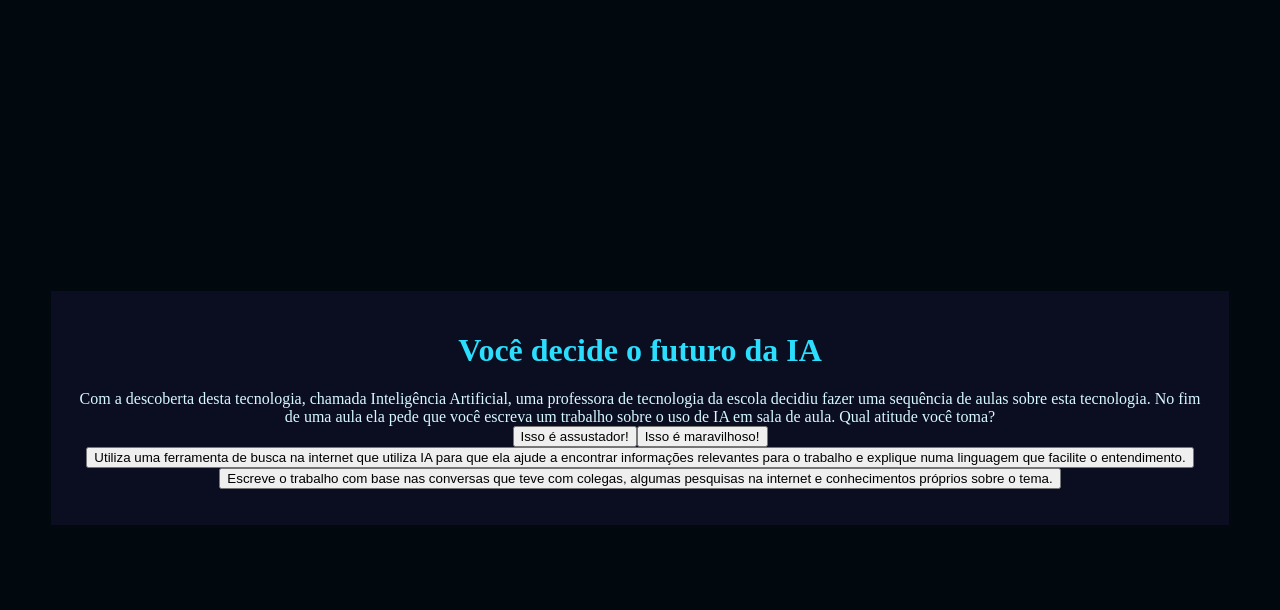
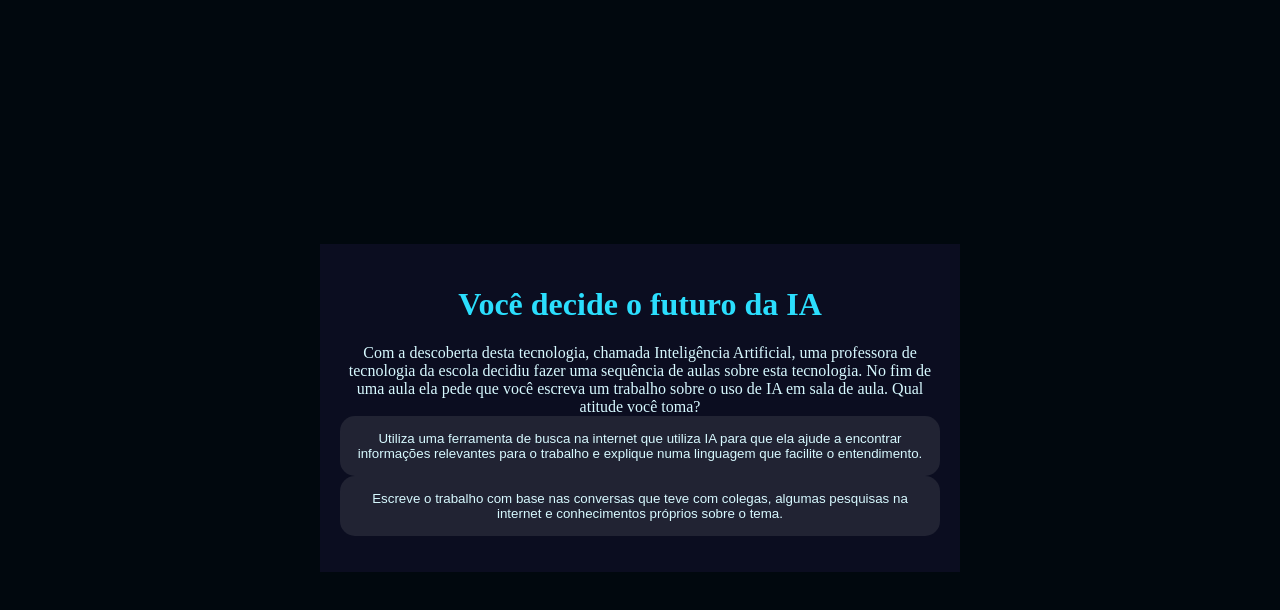
Before and after one commit to KaykyLeoo/Inteligencia-Artificial, a plain HTML site: page index.html in a window 1280 px wide. Both pictures are taken after a click on the button "Isso é assustador!". Drawn offline with Linux system fonts and the light colour scheme.

Commit message:
AULA FINAL

```diff
--- a/script.js
+++ b/script.js
@@ -10,11 +10,11 @@ const perguntas = [
         alternativas: [
             {
                 texto: "Isso é assustador!",
-                afirmacao: "afirmação"
+                afirmacao: "No início ficou com medo do que essa tecnologia pode fazer. "
             },
             {
                 texto: "Isso é maravilhoso!",
-                afirmacao: "afirmação"
+                afirmacao: "Quis saber como usar IA no seu dia a dia."
             }
         ]
     },
@@ -23,11 +23,11 @@ const perguntas = [
         alternativas: [
             {
                 texto: "Utiliza uma ferramenta de busca na internet que utiliza IA para que ela ajude a encontrar informações relevantes para o trabalho e explique numa linguagem que facilite o entendimento.",
-                afirmacao: "afirmação"
+                afirmacao: "Conseguiu utilizar a IA para buscar informações úteis."
             },
             {
                 texto: "Escreve o trabalho com base nas conversas que teve com colegas, algumas pesquisas na internet e conhecimentos próprios sobre o tema.",
-                afirmacao: "afirmação"
+                afirmacao: "Sentiu mais facilidade em utilizar seus próprios recursos para escrever seu trabalho."
             }
         ]
     },
@@ -36,11 +36,11 @@ const perguntas = [
         alternativas: [
             {
                 texto: "Defende a ideia de que a IA pode criar novas oportunidades de emprego e melhorar habilidades humanas.",
-                afirmacao: "afirmação"
+                afirmacao: "Vem impulsionando a inovação na área de IA e luta para abrir novos caminhos profissionais com IA."
             },
             {
                 texto: "Me preocupo com as pessoas que perderão seus empregos para máquinas e defendem a importância de proteger os trabalhadores.",
-                afirmacao: "afirmação"
+                afirmacao: "Sua preocupação com as pessoas motivou a criar um grupo de estudos entre trabalhadores para discutir meios de utilização de IA de forma ética."
             }
         ]
     },
@@ -49,11 +49,11 @@ const perguntas = [
         alternativas: [
             {
                 texto: "Criar uma imagem utilizando uma plataforma de design como o Paint.",
-                afirmacao: "afirmação"
+                afirmacao: "Notou também que muitas pessoas não sabem ainda utilizar as ferramentas tradicionais e decidiu compartilhar seus conhecimentos de design utilizando ferramentas de pintura digital para iniciantes."
             },
             {
                 texto: "Criar uma imagem utilizando um gerador de imagem de IA.",
-                afirmacao: "afirmação"
+                afirmacao: "Acelerou o processo de criação de trabalhos utilizando geradores de imagem e agora consegue ensinar pessoas que sentem dificuldades em desenhar manualmente como utilizar também!"
             }
         ]
     },
@@ -62,23 +62,29 @@ const perguntas = [
         alternativas: [
             {
                 texto: "Escrever comandos para o chat é uma forma de contribuir com o trabalho, por isso não é um problema utilizar o texto inteiro.",
-                afirmacao: "afirmação"
+                afirmacao: "Infelizmente passou a utilizar a IA para fazer todas suas tarefas e agora se sente dependente da IA para tudo."
             },
             {
                 texto: "O chat pode ser uma tecnologia muito avançada, mas é preciso manter a atenção pois toda máquina erra, por isso revisar o trabalho e contribuir com as perspectivas pessoais é essencial.",
-                afirmacao: "afirmação"
+                afirmacao: "Percebeu que toda IA reproduz orientações baseadas na empresa que programou e muito do que o chat escrevia não refletia o que pensava e por isso sabe que os textos gerados pela IA devem servir como auxílio e não resultado final. "
             }
         ]
     },
 ];
+
 
 let atual = 0;
 let perguntaAtual;
 let historiaFinal = "";
 
 function mostraPergunta() {
+    if (atual >= perguntas.length) {
+        mostraResultado();
+        return;
+    }
     perguntaAtual = perguntas[atual];
     caixaPerguntas.textContent = perguntaAtual.enunciado;
+    caixaAlternativas.textContent = "";
     mostraAlternativas();
 }
 
@@ -90,12 +96,15 @@ function mostraAlternativas(){
         caixaAlternativas.appendChild(botaoAlternativas);
     }
 }
-
-function respostaSelecionada(opcaoSelecionada){
-    const afirmacoes = opcaoSelecionada.afirmacoes;
-    historiaFinal = afirmacoes;
+function respostaSelecionada(opcaoSelecionada) {
+    const afirmacoes = opcaoSelecionada.afirmacao;
+    historiaFinal += afirmacoes + " ";
     atual++;
     mostraPergunta();
 }
-
+function mostraResultado() {
+    caixaPerguntas.textContent = "Em 2049...";
+    textoResultado.textContent = historiaFinal;
+    caixaAlternativas.textContent = "";
+}
 mostraPergunta();
--- a/style.css
+++ b/style.css
@@ -1,10 +1,12 @@
-:root {
-    --cor-fundo: #01080E;
+:root{
+  --cor-fundo: #01080E ;
   --cor-principal: #0B0D20 ;
   --cor-secundaria: #212333;
   --cor-destaque: #2BDEFD;
   --cor-texto: #D7F9FF;
+
 }
+
 body {
   background-color: var(--cor-fundo);
   color: var(--cor-texto);
@@ -13,12 +15,27 @@
   align-items: center;
   min-height: 100vh;
 }
+
 .caixa-principal{
   background-color: var(--cor-principal);
   width: 90%;
+  max-width: 600px;
   text-align: center;
   padding: 20px;
 }
+
 h1{
   color: var(--cor-destaque);
 }
+button {
+  background-color: var(--cor-secundaria);
+  color: var(--cor-texto);
+  border: none;
+  border-radius: 15px;
+  padding: 15px;
+  transition: background-color 0.3s;
+}
+button:hover{
+  background-color: var(--cor-destaque);
+  color: var(--cor-principal);
+}
```
Lines whose indentation alone changed are shown as unchanged.
